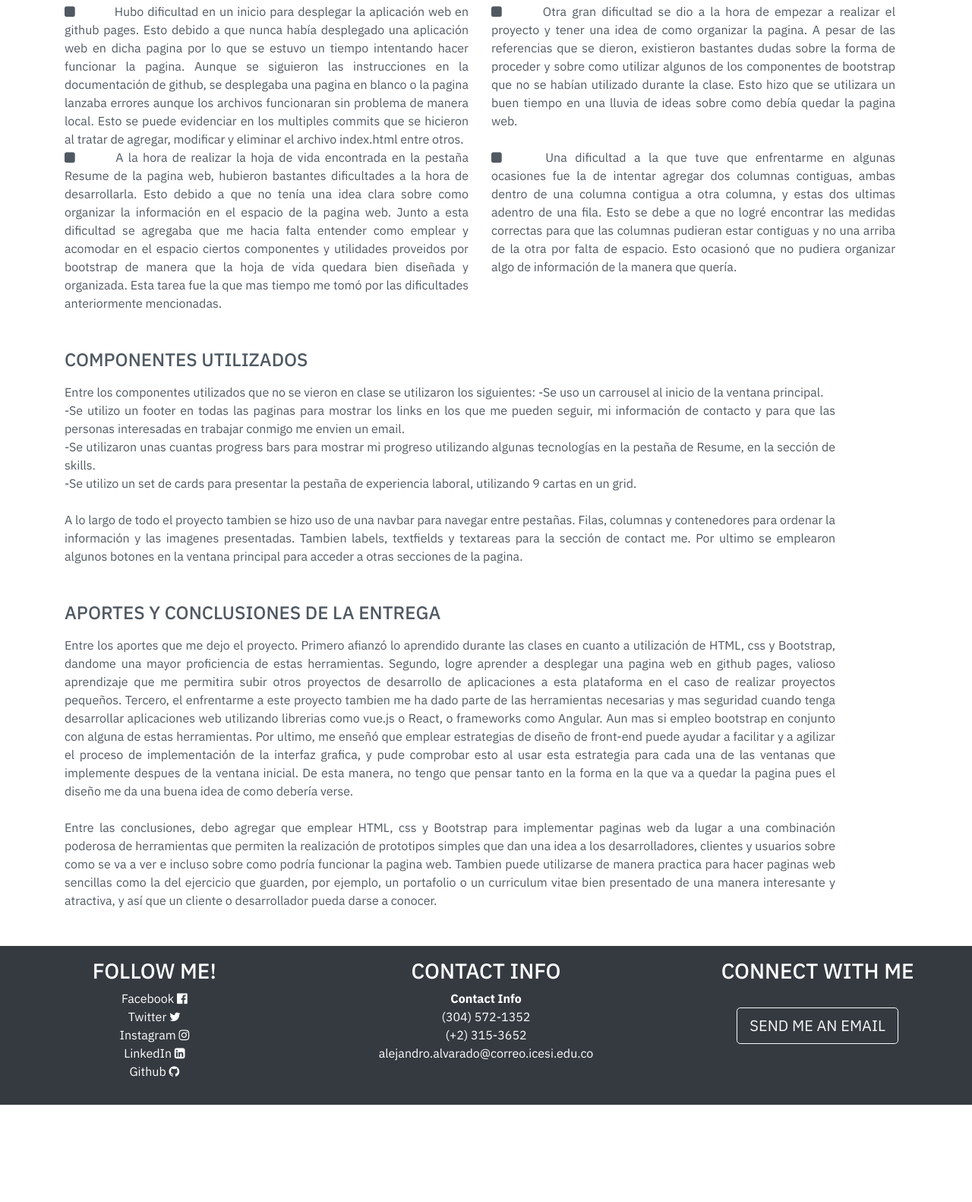
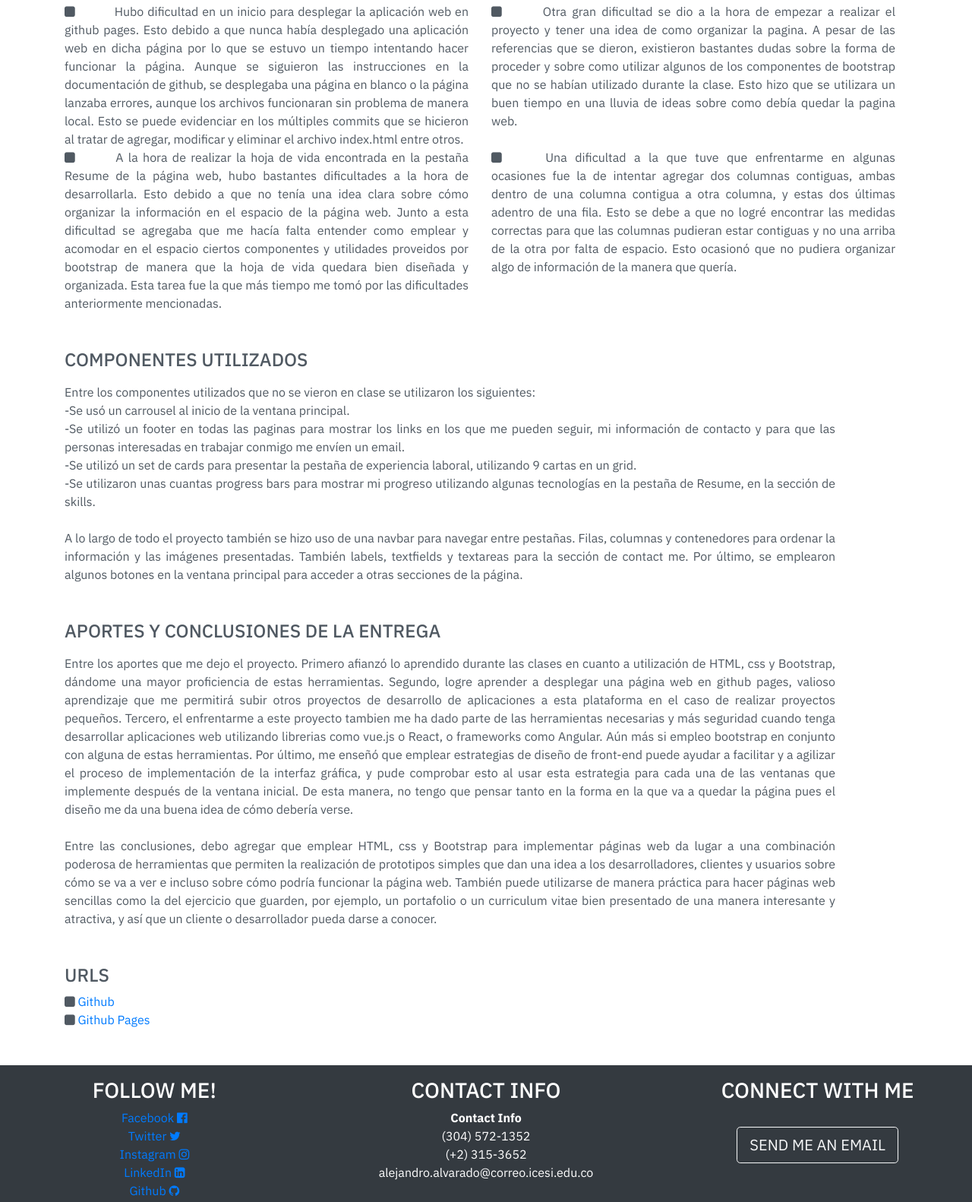
Before and after one commit to AlejoAlvarado/curriculumwebpage, a plain HTML site: page report.html in a window 1280 px wide. Shown: the part 212-1794 px from the top of the page at 76% size. Before the commit the page ends 1666 px from the top, so only its background shows below. Drawn offline with nearby package versions, Linux system fonts and the light colour scheme.

Commit message:
Made some modifications in report.html and finished modifying the footer

```diff
--- a/report.html
+++ b/report.html
@@ -61,13 +61,12 @@
                 <div>
                     <i class="fa fa-square" aria-hidden="true"></i>
                     <span id="dificultades">Hubo dificultad en un inicio para desplegar la aplicación web en github
-                        pages.
-                        Esto debido a que nunca había desplegado una aplicación web en dicha pagina por lo que se estuvo
-                        un tiempo intentando hacer funcionar la pagina. Aunque se siguieron las instrucciones en la
-                        documentación de github, se desplegaba una pagina en blanco o la pagina lanzaba errores aunque
-                        los archivos funcionaran sin problema de manera local. Esto se puede evidenciar en los multiples
-                        commits que se hicieron al tratar de agregar, modificar y eliminar el archivo index.html entre
-                        otros.</span>
+                        pages. Esto debido a que nunca había desplegado una aplicación web en dicha página por lo que se
+                        estuvo un tiempo intentando hacer funcionar la página. Aunque se siguieron las instrucciones en
+                        la documentación de github, se desplegaba una página en blanco o la página lanzaba errores,
+                        aunque los archivos funcionaran sin problema de manera local. Esto se puede evidenciar en los
+                        múltiples commits que se hicieron al tratar de agregar, modificar y eliminar el archivo
+                        index.html entre otros.</span>
                 </div>
             </div>
             <div class="col-md mr-3">
@@ -88,11 +87,11 @@
                 <div>
                     <i class="fa fa-square" aria-hidden="true"></i>
                     <span id="dificultades">A la hora de realizar la hoja de vida encontrada en la pestaña Resume de la
-                        pagina web, hubieron bastantes dificultades a la hora de desarrollarla. Esto debido a que no
-                        tenía una idea clara sobre como organizar la información en el espacio de la pagina web. Junto a
-                        esta dificultad se agregaba que me hacia falta entender como emplear y acomodar en el espacio
-                        ciertos componentes y utilidades proveidos por bootstrap de manera que la hoja de vida quedara
-                        bien diseñada y organizada. Esta tarea fue la que mas tiempo me tomó por las dificultades
+                        página web, hubo bastantes dificultades a la hora de desarrollarla. Esto debido a que no tenía
+                        una idea clara sobre cómo organizar la información en el espacio de la página web. Junto a esta
+                        dificultad se agregaba que me hacía falta entender como emplear y acomodar en el espacio ciertos
+                        componentes y utilidades proveidos por bootstrap de manera que la hoja de vida quedara bien
+                        diseñada y organizada. Esta tarea fue la que más tiempo me tomó por las dificultades
                         anteriormente mencionadas.</span>
                 </div>
             </div>
@@ -101,7 +100,7 @@
                     <i class="fa fa-square" aria-hidden="true"></i>
                     <span id="dificultades">Una dificultad a la que tuve que enfrentarme en algunas ocasiones fue la de
                         intentar agregar dos columnas contiguas, ambas dentro de una columna contigua a otra columna, y
-                        estas dos ultimas adentro de una fila. Esto se debe a que no logré encontrar las medidas
+                        estas dos últimas adentro de una fila. Esto se debe a que no logré encontrar las medidas
                         correctas para que las columnas pudieran estar contiguas y no una arriba de la otra por falta de
                         espacio. Esto ocasionó que no pudiera organizar algo de información de la manera que
                         quería.</span>
@@ -119,20 +118,21 @@
         <div class="row mt-2">
             <div class="col-md-11">
                 <div>
-                    Entre los componentes utilizados que no se vieron en clase se utilizaron los siguientes:
-                    -Se uso un carrousel al inicio de la ventana principal.<br>
-                    -Se utilizo un footer en todas las paginas para mostrar los links en los que me pueden seguir, mi
-                    información de contacto y para que las personas interesadas en trabajar conmigo me envien un
+                    Entre los componentes utilizados que no se vieron en clase se utilizaron los siguientes:<br>
+                    -Se usó un carrousel al inicio de la ventana principal.<br>
+                    -Se utilizó un footer en todas las paginas para mostrar los links en los que me pueden seguir, mi
+                    información de contacto y para que las personas interesadas en trabajar conmigo me envíen un
                     email.<br>
+                    -Se utilizó un set de cards para presentar la pestaña de experiencia laboral, utilizando 9 cartas en
+                    un grid.<br>
                     -Se utilizaron unas cuantas progress bars para mostrar mi progreso utilizando algunas tecnologías en
-                    la pestaña de Resume, en la sección de skills.<br>
-                    -Se utilizo un set de cards para presentar la pestaña de experiencia laboral, utilizando 9 cartas en
-                    un grid.<br><br>
+                    la pestaña de Resume, en la sección de skills.<br><br>
 
-                    A lo largo de todo el proyecto tambien se hizo uso de una navbar para navegar entre pestañas. Filas,
-                    columnas y contenedores para ordenar la información y las imagenes presentadas. Tambien labels,
-                    textfields y textareas para la sección de contact me. Por ultimo se emplearon algunos botones en la
-                    ventana principal para acceder a otras secciones de la pagina.
+                    A lo largo de todo el proyecto también se hizo uso de una navbar para navegar entre pestañas. Filas,
+                    columnas y contenedores para ordenar la información y las imágenes presentadas. También labels,
+                    textfields y textareas para la sección de contact me. Por último, se emplearon algunos botones en la
+                    ventana principal para acceder a otras secciones de la página.
+
                 </div>
             </div>
         </div>
@@ -148,25 +148,47 @@
             <div class="col-md-11">
                 <div>
                     Entre los aportes que me dejo el proyecto. Primero afianzó lo aprendido durante las clases en cuanto
-                    a utilización de HTML, css y Bootstrap, dandome una mayor proficiencia de estas herramientas.
-                    Segundo, logre aprender a desplegar una pagina web en github pages, valioso aprendizaje que me
-                    permitira subir otros proyectos de desarrollo de aplicaciones a esta plataforma en el caso de
+                    a utilización de HTML, css y Bootstrap, dándome una mayor proficiencia de estas herramientas.
+                    Segundo, logre aprender a desplegar una página web en github pages, valioso aprendizaje que me
+                    permitirá subir otros proyectos de desarrollo de aplicaciones a esta plataforma en el caso de
                     realizar proyectos pequeños. Tercero, el enfrentarme a este proyecto tambien me ha dado parte de las
-                    herramientas necesarias y mas seguridad cuando tenga desarrollar aplicaciones web utilizando
-                    librerias como vue.js o React, o frameworks como Angular. Aun mas si empleo bootstrap en conjunto
-                    con alguna de estas herramientas. Por ultimo, me enseñó que emplear estrategias de diseño de
-                    front-end puede ayudar a facilitar y a agilizar el proceso de implementación de la interfaz grafica,
-                    y pude comprobar esto al usar esta estrategia para cada una de las ventanas que implemente despues
+                    herramientas necesarias y más seguridad cuando tenga desarrollar aplicaciones web utilizando
+                    librerias como vue.js o React, o frameworks como Angular. Aún más si empleo bootstrap en conjunto
+                    con alguna de estas herramientas. Por último, me enseñó que emplear estrategias de diseño de
+                    front-end puede ayudar a facilitar y a agilizar el proceso de implementación de la interfaz gráfica,
+                    y pude comprobar esto al usar esta estrategia para cada una de las ventanas que implemente después
                     de la ventana inicial. De esta manera, no tengo que pensar tanto en la forma en la que va a quedar
-                    la pagina pues el diseño me da una buena idea de como debería verse.<br><br>
+                    la página pues el diseño me da una buena idea de cómo debería verse.<br><br>
 
-                    Entre las conclusiones, debo agregar que emplear HTML, css y Bootstrap para implementar paginas web
+                    Entre las conclusiones, debo agregar que emplear HTML, css y Bootstrap para implementar páginas web
                     da lugar a una combinación poderosa de herramientas que permiten la realización de prototipos
-                    simples que dan una idea a los desarrolladores, clientes y usuarios sobre como se va a ver e incluso
-                    sobre como podría funcionar la pagina web. Tambien puede utilizarse de manera practica para hacer
-                    paginas web sencillas como la del ejercicio que guarden, por ejemplo, un portafolio o un curriculum
+                    simples que dan una idea a los desarrolladores, clientes y usuarios sobre cómo se va a ver e incluso
+                    sobre cómo podría funcionar la página web. También puede utilizarse de manera práctica para hacer
+                    páginas web sencillas como la del ejercicio que guarden, por ejemplo, un portafolio o un curriculum
                     vitae bien presentado de una manera interesante y atractiva, y así que un cliente o desarrollador
                     pueda darse a conocer.
+
+                </div>
+            </div>
+        </div>
+
+        <div class="row mt-5">
+            <div class="col-md-12">
+                <h4 id="profile">URLS</h4>
+            </div>
+        </div>
+
+        <div class="row">
+            <div class="col-md">
+                <div>
+                    <i class="fa fa-square" aria-hidden="true"></i>
+                    <a href="https://github.com/AlejoAlvarado/curriculumwebpage">Github
+                    </a>
+                </div>
+                <div>
+                    <i class="fa fa-square" aria-hidden="true"></i>
+                    <a href="https://alejoalvarado.github.io/curriculumwebpage/">Github Pages
+                    </a>
                 </div>
             </div>
         </div>
@@ -177,18 +199,20 @@
         <div class="row text-center py-3 bg-dark text-white">
             <div class="col-md-3 ml-auto">
                 <h3 class="text-center">FOLLOW ME!</h3>
-                <p>Facebook <i class="fa fa-facebook-official" aria-hidden="true"></i>
-                    </br>
-                    Twitter <i class="fa fa-twitter" aria-hidden="true"></i>
-                    </br>
-                    Instagram <i class="fa fa-instagram" aria-hidden="true"></i>
-                    </br>
-                    LinkedIn <i class="fa fa-linkedin-square" ref="https://www.linkedin.com/in/alejandroalvaradobar/"
-                        aria-hidden="true"></i>
-                    </br>
-                    Github <i class="fa fa-github" aria-hidden="true"></i>
+                <a href="https://www.facebook.com/alejandro.alvarado.505523">Facebook <i class="fa fa-facebook-official"
+                        aria-hidden="true"></i></a><br>
 
-                </p>
+                <a href="index.html">Twitter <i class="fa fa-twitter" aria-hidden="true"></i>
+                </a><br>
+
+                <a href="index.html">Instagram <i class="fa fa-instagram" aria-hidden="true"></i></a><br>
+
+                <a href="https://www.linkedin.com/in/alejandroalvaradobar/">LinkedIn <i class="fa fa-linkedin-square"
+                        aria-hidden="true"></i></a><br>
+
+                <a href="https://github.com/AlejoAlvarado">Github <i class="fa fa-github" aria-hidden="true"></i></a>
+
+
             </div>
             <div class="col-md-4 ml-auto">
                 <h3 class="text-center">CONTACT INFO</h3><strong>Contact Info</strong>
```
Also changed, not shown: contactus.html (+12 -11 lines), experience.html (+12 -11 lines), resume.html (+12 -11 lines).
